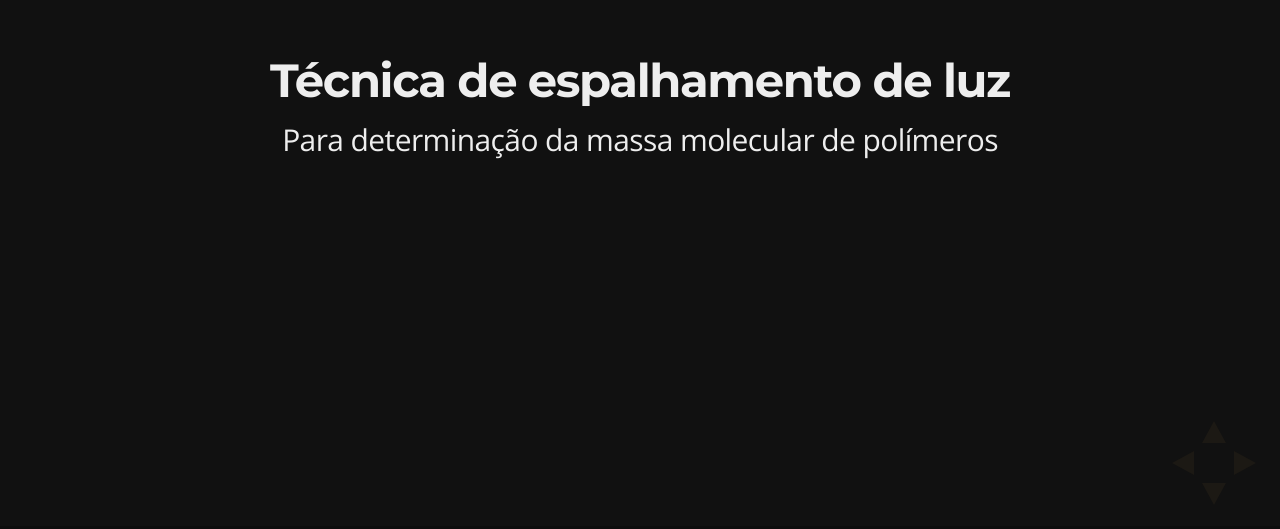
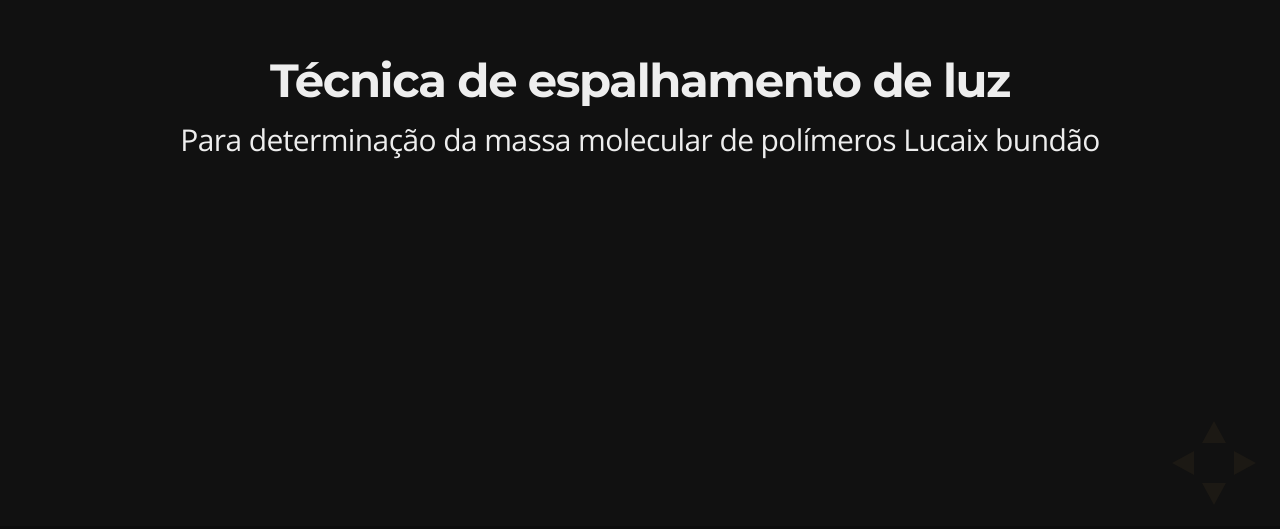
Before and after one commit to prcastro/Quimica-IV-Espalhamento-de-luz, a website: page index.html in a window 1280 px wide. Shown: the part 271-800 px from the top of the page. Drawn offline with nearby package versions, Linux system fonts and the light colour scheme; some packages are replaced by stand-ins of ours.

Commit message:
Correção

```diff
--- a/index.html
+++ b/index.html
@@ -37,6 +37,7 @@
                 <section>
                     <h3>Técnica de espalhamento de luz</h3>
                     Para determinação da massa molecular de polímeros
+                    Lucaix bundão
                 </section>
             </div>
         </div>
```
